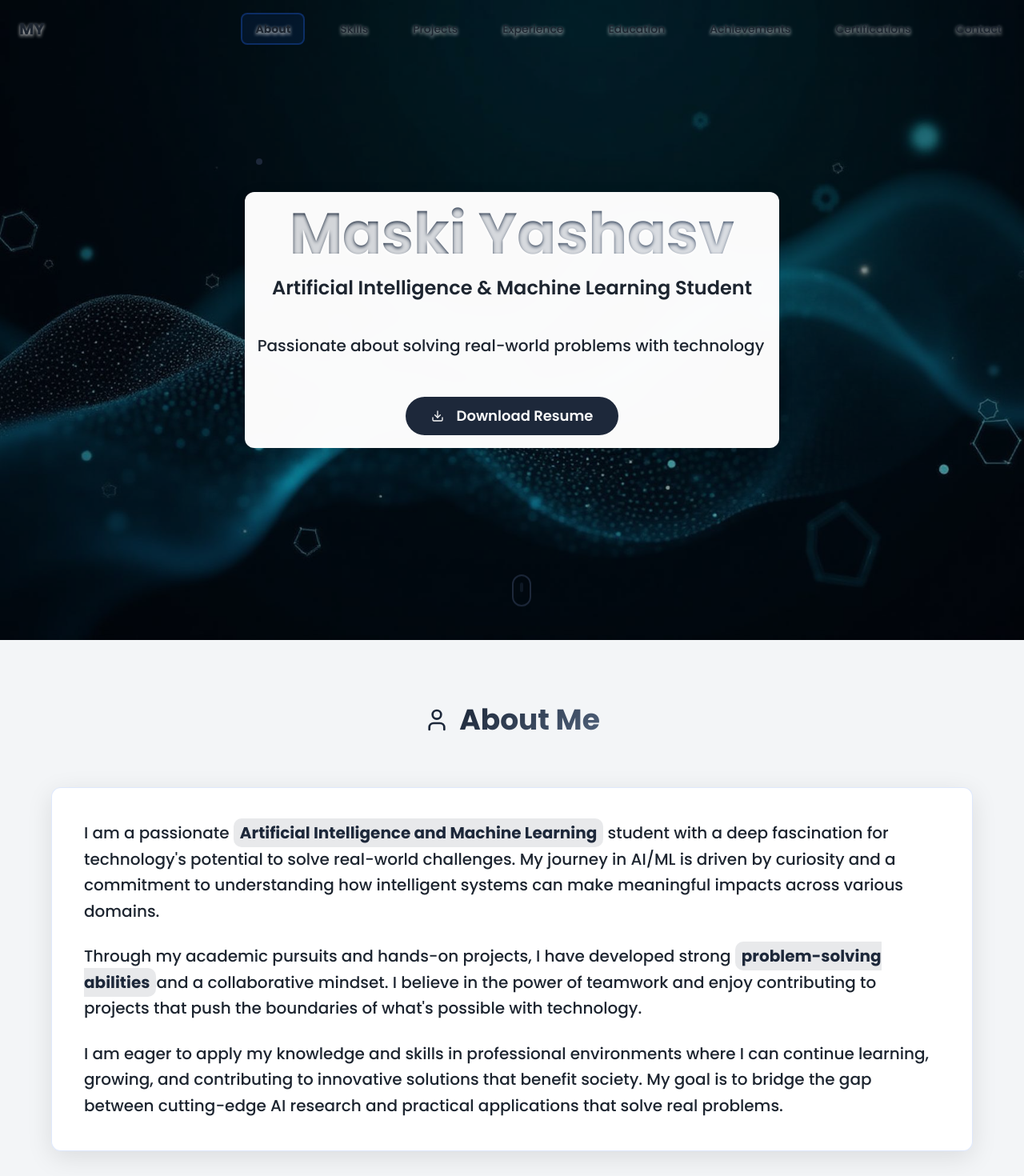
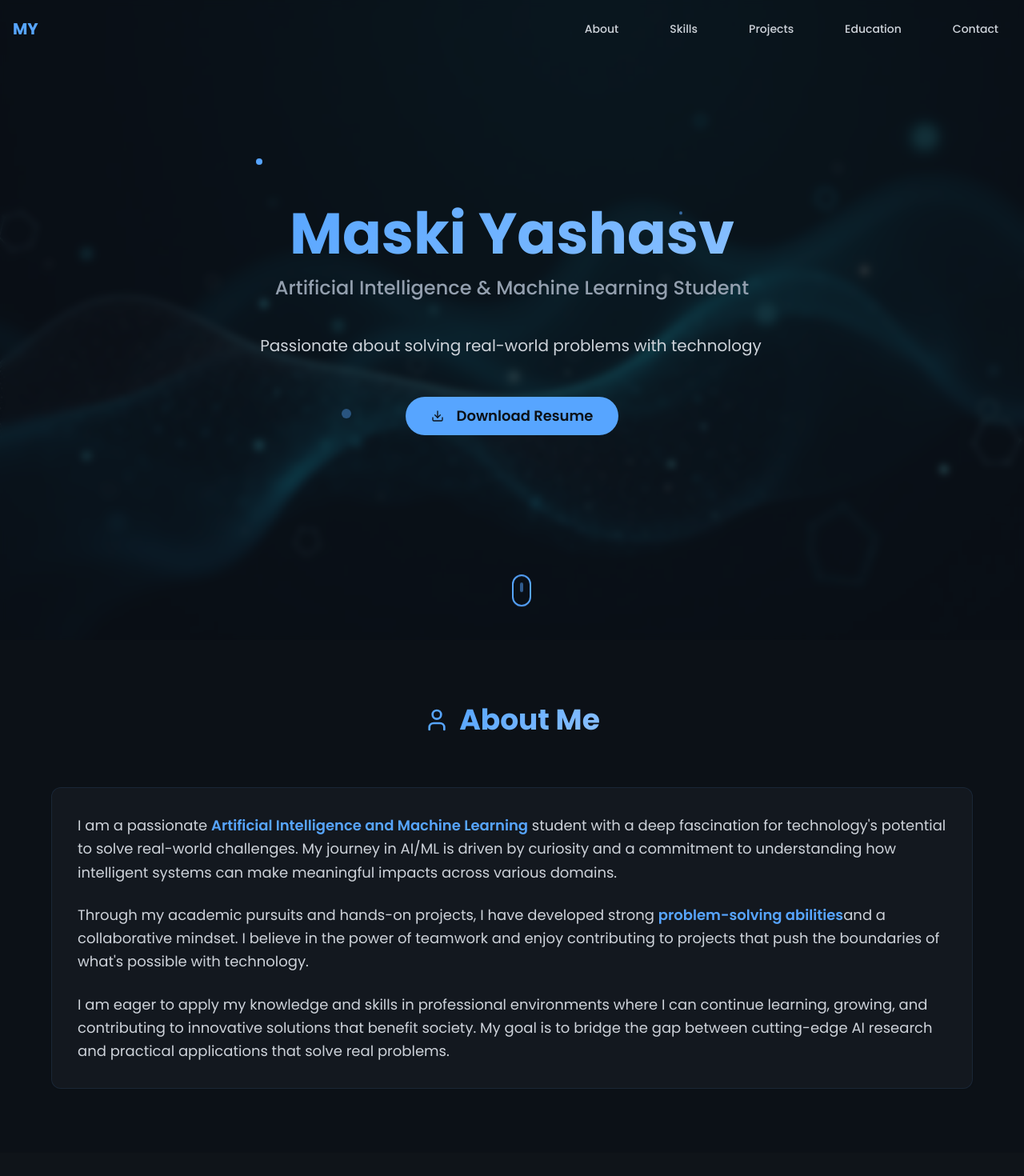
Before and after one commit to yaasshx/maski-ai-portfoliovault, a React (Vite) app: page / in a window 1280 px wide. Shown: the top 1470 px of the page at 80% size. Built offline with nearby package versions, Linux system fonts and the light colour scheme.

Commit message:
Reverted to commit 2ee7fe74c49ed66a940064e94788f925be68501e

```diff
--- a/src/components/portfolio/About.tsx
+++ b/src/components/portfolio/About.tsx
@@ -13,22 +13,22 @@ export const About = () => {
         </div>
 
         <div className="grid md:grid-cols-1 gap-12">
-          <Card className="glass-effect border-primary/30 hover:border-primary/50 transition-all duration-300 animate-slide-up hover:shadow-2xl">
-            <CardContent className="p-10">
+          <Card className="glass-effect border-primary/20 hover:border-primary/40 transition-all duration-300 animate-slide-up">
+            <CardContent className="p-8">
               <div className="prose prose-lg max-w-none text-foreground">
-                <p className="text-xl leading-relaxed mb-6 font-medium">
-                  I am a passionate <span className="text-primary font-bold bg-primary/10 px-2 py-1 rounded-md">Artificial Intelligence and Machine Learning</span> student
+                <p className="text-lg leading-relaxed mb-6">
+                  I am a passionate <span className="text-primary font-semibold">Artificial Intelligence and Machine Learning</span> student
                   with a deep fascination for technology's potential to solve real-world challenges. My journey in AI/ML is driven by
                   curiosity and a commitment to understanding how intelligent systems can make meaningful impacts across various domains.
                 </p>
 
-                <p className="text-xl leading-relaxed mb-6 font-medium">
-                  Through my academic pursuits and hands-on projects, I have developed strong <span className="text-primary font-bold bg-primary/10 px-2 py-1 rounded-md">problem-solving abilities</span>
+                <p className="text-lg leading-relaxed mb-6">
+                  Through my academic pursuits and hands-on projects, I have developed strong <span className="text-primary font-semibold">problem-solving abilities</span>
                   and a collaborative mindset. I believe in the power of teamwork and enjoy contributing to projects that push the boundaries
                   of what's possible with technology.
                 </p>
 
-                <p className="text-xl leading-relaxed font-medium">
+                <p className="text-lg leading-relaxed">
                   I am eager to apply my knowledge and skills in professional environments where I can continue learning, growing,
                   and contributing to innovative solutions that benefit society. My goal is to bridge the gap between cutting-edge
                   AI research and practical applications that solve real problems.
--- a/src/components/portfolio/Education.tsx
+++ b/src/components/portfolio/Education.tsx
@@ -71,11 +71,7 @@ export const Education = () => {
               <CardContent>
                 <div className="flex items-center justify-between">
                   <span className="text-lg font-semibold text-foreground">
-                    {edu.degree.includes("B.Tech") ? (
-                      <span className="text-primary">{edu.grade}</span>
-                    ) : (
-                      <>Grade: <span className="text-primary">{edu.grade}</span></>
-                    )}
+                    Grade: <span className="text-primary">{edu.grade}</span>
                   </span>
                 </div>
               </CardContent>
--- a/src/components/portfolio/Hero.tsx
+++ b/src/components/portfolio/Hero.tsx
@@ -20,7 +20,7 @@ export const Hero = () => {
         className="absolute inset-0 bg-cover bg-center bg-no-repeat"
         style={{ backgroundImage: `url(${heroBg})` }}
       >
-        <div className="absolute inset-0 bg-black/40"></div>
+        <div className="absolute inset-0 bg-background/80 backdrop-blur-sm"></div>
       </div>
 
       {/* Animated Background Elements */}
@@ -32,17 +32,17 @@ export const Hero = () => {
 
       {/* Content */}
       <div className="relative z-10 text-center px-6 max-w-4xl mx-auto">
-        <div className="animate-fade-in enhanced-contrast">
-          <h1 className="text-5xl md:text-7xl font-bold mb-4 text-gradient text-shadow-light">
+        <div className="animate-fade-in">
+          <h1 className="text-5xl md:text-7xl font-bold mb-4 text-gradient">
             Maski Yashasv
           </h1>
-          <h2 className="text-xl md:text-2xl text-foreground mb-6 font-semibold text-shadow-light">
+          <h2 className="text-xl md:text-2xl text-muted-foreground mb-6 font-medium">
             Artificial Intelligence & Machine Learning Student
           </h2>
 
           {/* Animated typing text */}
           <div className="h-16 flex items-center justify-center mb-8">
-            <p className="text-lg md:text-xl animate-typing max-w-full text-foreground font-medium text-shadow-light">
+            <p className="text-lg md:text-xl animate-typing max-w-full">
               Passionate about solving real-world problems with technology
             </p>
           </div>
--- a/src/components/portfolio/Navigation.tsx
+++ b/src/components/portfolio/Navigation.tsx
@@ -5,18 +5,6 @@ import { Button } from "@/components/ui/button";
 export const Navigation = () => {
   const [isScrolled, setIsScrolled] = useState(false);
   const [isMobileMenuOpen, setIsMobileMenuOpen] = useState(false);
-  const [activeSection, setActiveSection] = useState("");
-
-  const navItems = [
-    { name: "About", href: "#about" },
-    { name: "Skills", href: "#skills" },
-    { name: "Projects", href: "#projects" },
-    { name: "Experience", href: "#experience" },
-    { name: "Education", href: "#education" },
-    { name: "Achievements", href: "#achievements" },
-    { name: "Certifications", href: "#certifications" },
-    { name: "Contact", href: "#contact" }
-  ];
 
   useEffect(() => {
     const handleScroll = () => {
@@ -27,34 +15,13 @@ export const Navigation = () => {
     return () => window.removeEventListener("scroll", handleScroll);
   }, []);
 
-  useEffect(() => {
-    const sections = navItems.map(item => ({
-      id: item.href.substring(1),
-      element: document.querySelector(item.href)
-    })).filter(section => section.element);
-
-    const observerOptions = {
-      root: null,
-      rootMargin: '-20% 0px -70% 0px',
-      threshold: 0
-    };
-
-    const observer = new IntersectionObserver((entries) => {
-      entries.forEach((entry) => {
-        if (entry.isIntersecting) {
-          setActiveSection(entry.target.id);
-        }
-      });
-    }, observerOptions);
-
-    sections.forEach(section => {
-      if (section.element) observer.observe(section.element);
-    });
-
-    return () => {
-      observer.disconnect();
-    };
-  }, []);
+  const navItems = [
+    { name: "About", href: "#about" },
+    { name: "Skills", href: "#skills" },
+    { name: "Projects", href: "#projects" },
+    { name: "Education", href: "#education" },
+    { name: "Contact", href: "#contact" }
+  ];
 
   const scrollToSection = (href: string) => {
     const element = document.querySelector(href);
@@ -71,8 +38,6 @@ export const Navigation = () => {
           ? "glass-effect border-b border-primary/20"
           : "bg-transparent"
       }`}
-      role="navigation"
-      aria-label="Main navigation"
     >
       <div className="w-full px-4 py-4">
         <div className="flex items-center justify-between w-full">
@@ -80,27 +45,19 @@ export const Navigation = () => {
           <Button
             variant="ghost"
             onClick={() => window.scrollTo({ top: 0, behavior: 'smooth' })}
-            className="text-xl font-extrabold text-primary hover:bg-primary/10 hover:text-primary p-2 rounded-lg text-shadow-light"
-            aria-label="Go to top"
+            className="text-xl font-bold text-primary hover:bg-transparent hover:text-primary/80 p-0"
           >
             MY
           </Button>
 
           {/* Desktop Navigation */}
-          <div className="hidden md:flex space-x-8" role="tablist">
+          <div className="hidden md:flex space-x-8">
             {navItems.map((item) => (
               <Button
                 key={item.name}
                 variant="ghost"
                 onClick={() => scrollToSection(item.href)}
-                className={`transition-all duration-300 font-medium px-3 py-2 rounded-lg ${
-                  activeSection === item.href.substring(1)
-                    ? "text-accent font-bold bg-accent/10 border-2 border-accent/30 nav-highlight text-shadow-light"
-                    : "text-foreground hover:text-accent hover:bg-accent/5 text-shadow-light"
-                }`}
-                role="tab"
-                aria-selected={activeSection === item.href.substring(1)}
-                aria-label={`Navigate to ${item.name} section`}
+                className="text-foreground hover:text-primary hover:bg-transparent transition-colors duration-300"
               >
                 {item.name}
               </Button>
@@ -113,8 +70,6 @@ export const Navigation = () => {
             size="icon"
             className="md:hidden text-primary hover:bg-primary/10"
             onClick={() => setIsMobileMenuOpen(!isMobileMenuOpen)}
-            aria-label={isMobileMenuOpen ? "Close menu" : "Open menu"}
-            aria-expanded={isMobileMenuOpen}
           >
             {isMobileMenuOpen ? <X className="h-6 w-6" /> : <Menu className="h-6 w-6" />}
           </Button>
@@ -122,24 +77,14 @@ export const Navigation = () => {
 
         {/* Mobile Navigation */}
         {isMobileMenuOpen && (
-          <div
-            className="md:hidden mt-4 p-4 glass-effect rounded-lg border border-primary/20 animate-fade-in"
-            role="tablist"
-          >
+          <div className="md:hidden mt-4 p-4 glass-effect rounded-lg border border-primary/20 animate-fade-in">
             <div className="flex flex-col space-y-2">
               {navItems.map((item) => (
                 <Button
                   key={item.name}
                   variant="ghost"
                   onClick={() => scrollToSection(item.href)}
-                  className={`justify-start transition-all duration-300 font-medium ${
-                    activeSection === item.href.substring(1)
-                      ? "text-accent font-bold bg-accent/15 border-l-4 border-accent text-shadow-light"
-                      : "text-foreground hover:text-accent hover:bg-accent/10 text-shadow-light"
-                  }`}
-                  role="tab"
-                  aria-selected={activeSection === item.href.substring(1)}
-                  aria-label={`Navigate to ${item.name} section`}
+                  className="justify-start text-foreground hover:text-primary hover:bg-primary/10 transition-colors duration-300"
                 >
                   {item.name}
                 </Button>
--- a/src/index.css
+++ b/src/index.css
@@ -2,50 +2,50 @@
 @tailwind components;
 @tailwind utilities;
 
-/* Maski Yashasv Portfolio Design System - Professional Blue Theme */
+/* Maski Yashasv Portfolio Design System - Dark Theme with Cyan Accents */
 
 @layer base {
   :root {
-    /* Professional Blue Color System */
-    --background: 212 20% 96%;          /* #F1F5F9 - Light Cool Gray */
-    --foreground: 215 25% 15%;          /* #111827 - Dark Neutral */
+    /* Portfolio Color System */
+    --background: 213 30% 7%;           /* #0D1117 - Deep Black-Blue */
+    --foreground: 213 14% 83%;          /* #C9D1D9 - Soft White */
 
-    --card: 0 0% 100%;                  /* #FFFFFF - Pure White */
-    --card-foreground: 215 25% 15%;     /* #111827 - Dark Neutral */
+    --card: 213 19% 12%;                /* #161B22 - Steel Gray */
+    --card-foreground: 213 14% 83%;     /* #C9D1D9 - Soft White */
 
-    --popover: 0 0% 100%;
-    --popover-foreground: 215 25% 15%;
+    --popover: 213 19% 12%;
+    --popover-foreground: 213 14% 83%;
 
-    --primary: 216 33% 17%;             /* #1E293B - Dark Charcoal Blue */
-    --primary-foreground: 0 0% 98%;     /* #FAFAFA - Near White */
+    --primary: 212 100% 67%;            /* #58A6FF - Cyan Blue */
+    --primary-foreground: 213 30% 7%;
 
-    --secondary: 216 21% 39%;           /* #475569 - Slate Gray */
-    --secondary-foreground: 0 0% 98%;
+    --secondary: 213 19% 12%;           /* #161B22 - Steel Gray */
+    --secondary-foreground: 213 14% 83%;
 
-    --muted: 212 20% 92%;               /* #E2E8F0 - Light Muted */
-    --muted-foreground: 216 21% 39%;
+    --muted: 213 19% 16%;
+    --muted-foreground: 213 14% 63%;
 
-    --accent: 221 83% 53%;              /* #2563EB - Professional Blue */
-    --accent-foreground: 0 0% 98%;
+    --accent: 212 100% 67%;             /* #58A6FF - Cyan Blue */
+    --accent-foreground: 213 30% 7%;
 
     --destructive: 0 84.2% 60.2%;
-    --destructive-foreground: 0 0% 98%;
+    --destructive-foreground: 213 14% 83%;
 
-    --border: 212 20% 88%;              /* #CBD5E1 - Light Border */
-    --input: 212 20% 92%;
-    --ring: 221 83% 53%;
+    --border: 213 19% 20%;
+    --input: 213 19% 16%;
+    --ring: 212 100% 67%;
 
     --radius: 0.75rem;
 
-    /* Professional Gradients */
-    --gradient-primary: linear-gradient(135deg, hsl(var(--primary)), hsl(var(--secondary)));
-    --gradient-hero: linear-gradient(135deg, hsl(var(--background)), hsl(212 20% 92%));
-    --gradient-card: linear-gradient(145deg, hsl(0 0% 100%), hsl(212 20% 96%));
+    /* Portfolio Gradients */
+    --gradient-primary: linear-gradient(135deg, hsl(var(--primary)), hsl(212 100% 77%));
+    --gradient-hero: linear-gradient(135deg, hsl(var(--background)), hsl(213 19% 12%));
+    --gradient-card: linear-gradient(145deg, hsl(213 19% 12%), hsl(213 19% 16%));
 
-    /* Professional Shadows */
-    --shadow-glow: 0 0 30px hsl(var(--accent) / 0.2);
-    --shadow-card: 0 4px 20px hsl(215 25% 15% / 0.1);
-    --shadow-elegant: 0 10px 40px hsl(215 25% 15% / 0.08);
+    /* Shadows with Cyan Glow */
+    --shadow-glow: 0 0 50px hsl(var(--primary) / 0.3);
+    --shadow-card: 0 8px 32px hsl(213 30% 4% / 0.5);
+    --shadow-elegant: 0 20px 60px hsl(213 30% 4% / 0.4);
 
     /* Animations */
     --transition-smooth: all 0.4s cubic-bezier(0.4, 0, 0.2, 1);
@@ -76,11 +76,11 @@
   }
 
   ::-webkit-scrollbar-thumb {
-    @apply bg-accent/30 rounded-full;
+    @apply bg-primary/30 rounded-full;
   }
 
   ::-webkit-scrollbar-thumb:hover {
-    @apply bg-accent/50;
+    @apply bg-primary/50;
   }
 }
 
@@ -94,34 +94,9 @@
   }
 
   .glass-effect {
-    background: rgba(255, 255, 255, 0.95);
-    backdrop-filter: blur(12px);
-    border: 1px solid hsl(var(--accent) / 0.15);
-    box-shadow: 0 8px 32px rgba(0, 0, 0, 0.1);
-  }
-
-  /* Enhanced visibility utilities */
-  .text-shadow-light {
-    text-shadow: 0 2px 4px rgba(255, 255, 255, 0.8);
-  }
-
-  .text-shadow-dark {
-    text-shadow: 0 2px 8px rgba(0, 0, 0, 0.7), 0 1px 3px rgba(0, 0, 0, 0.5);
-  }
-
-  .enhanced-contrast {
-    background: rgba(255, 255, 255, 0.98);
+    background: rgba(22, 27, 34, 0.8);
     backdrop-filter: blur(10px);
-    border-radius: 12px;
-    padding: 1rem;
-    box-shadow: 0 4px 20px rgba(0, 0, 0, 0.08);
-  }
-
-  .nav-highlight {
-    background: rgba(37, 99, 235, 0.1);
-    backdrop-filter: blur(8px);
-    border-radius: 8px;
-    padding: 0.5rem 1rem;
+    border: 1px solid rgba(88, 166, 255, 0.1);
   }
 
   .glow-effect {
@@ -139,7 +114,7 @@
 
   .animate-typing {
     overflow: hidden;
-    border-right: 0.15em solid hsl(var(--accent));
+    border-right: 0.15em solid hsl(var(--primary));
     white-space: nowrap;
     animation: typing 3s steps(40, end), blink-caret 0.75s step-end infinite;
   }
@@ -173,7 +148,7 @@
 
   @keyframes blink-caret {
     from, to { border-color: transparent; }
-    50% { border-color: hsl(var(--accent)); }
+    50% { border-color: hsl(var(--primary)); }
   }
 
   @keyframes float {
```
Also changed, not shown: src/components/portfolio/Skills.tsx (+10 -10 lines).
